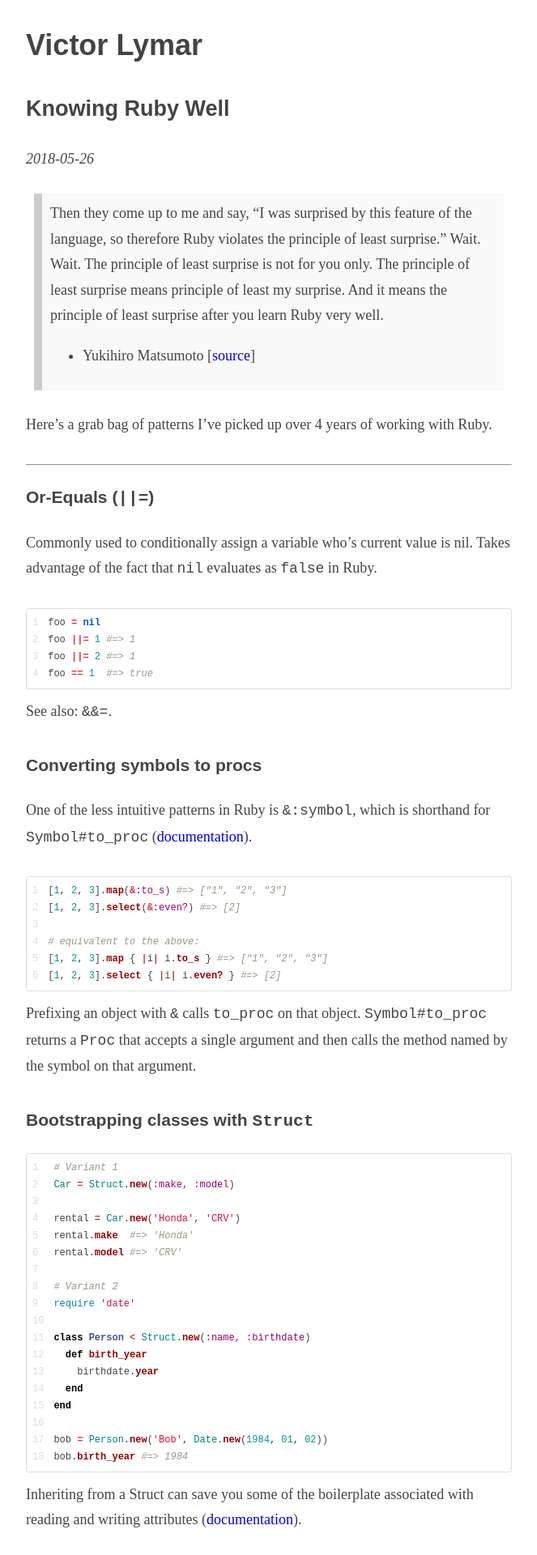
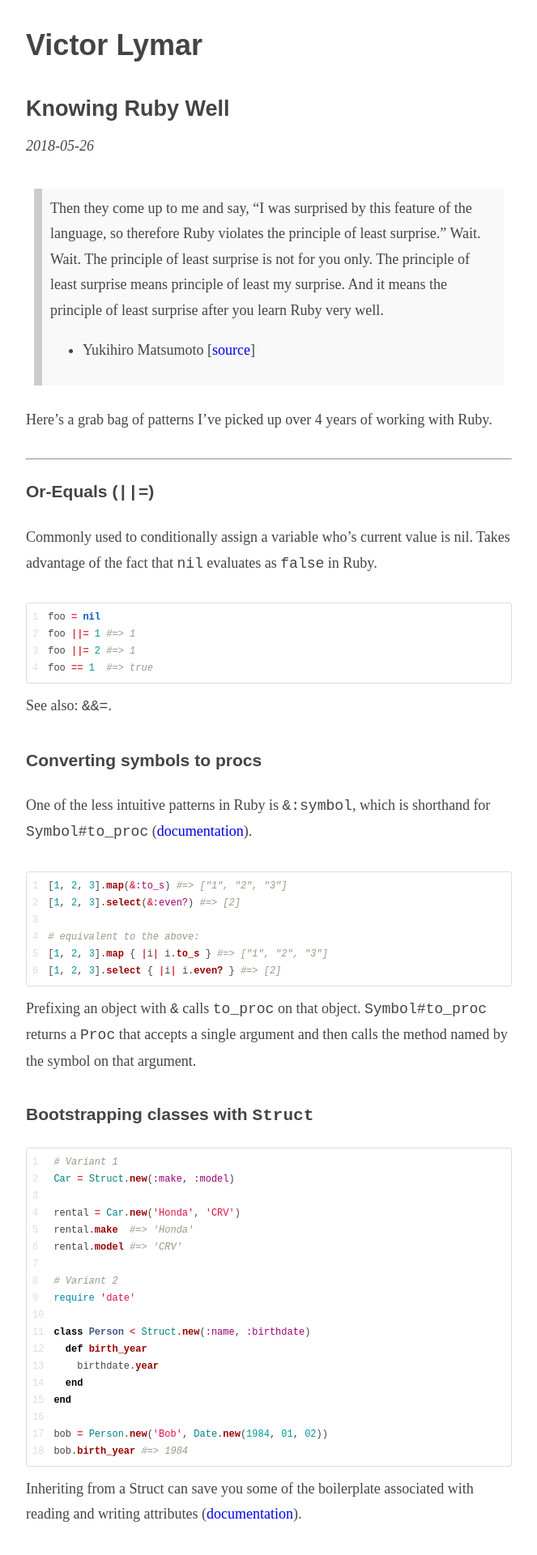
Before and after one commit to vlymar/vlymar.github.io, a Jekyll site: the page built from _posts/2018-05-26-knowing-ruby-well.md, in a window 1280 px wide. Shown: the top 1920 px of the page at 81% size, without its empty margins (308-971 px from the left). Built offline with Jekyll 4.4.1, drawn with Linux system fonts in a browser that asks for light colours.

Commit message:
layout updates for headers

```diff
--- a/_layouts/home.html
+++ b/_layouts/home.html
@@ -10,11 +10,11 @@
 
 <article>
     <header>
-        <h3>
+        <h1>
             <a href="{{ post.url | relative_url }}">
                 {{ post.title | escape }}
             </a>
-        </h3>
+        </h1>
         <!-- <span> {{ post.date | date: "%Y-%m-%d" }} </span> -->
     </header>
 
@@ -23,5 +23,7 @@
     <a class="more" href="{{ post.url | relative_url }}">Read more</a>
 </article>
 
+<hr>
+
 
 {%- endfor -%}
--- a/_layouts/post.html
+++ b/_layouts/post.html
@@ -3,7 +3,7 @@
 ---
 <article>
 
-    <header>
+    <header class="post-header">
         <h1>{{ page.title | escape }}</h1>
         <span> {{ page.date | date: "%Y-%m-%d" }} </span>
     </header>
--- a/css/main.scss
+++ b/css/main.scss
@@ -35,7 +35,6 @@
   }
 }
 
-
 h1, h2, h3 {
   font-family: sans-serif;
 }
@@ -69,3 +68,12 @@
   display: block;
   overflow-x: auto;
 }
+
+
+.post-header {
+  margin-bottom: 2em;
+
+  h1 {
+    margin-bottom: 0.25em;
+  }
+}
```
Also changed, not shown: 3 other files.
